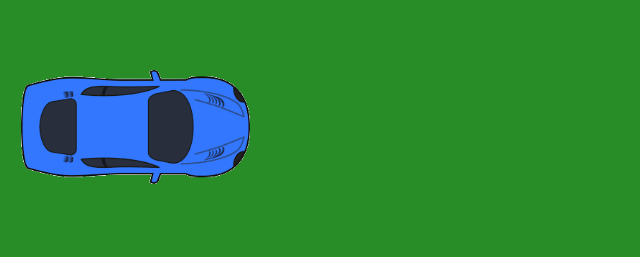
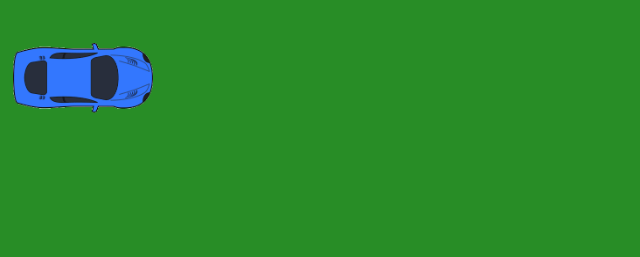
Before and after one commit to AndyPark20/driving-game, a website: page Index.html in a window 1280 px wide. Shown: the whole page, without its empty margins (0-640 px from the left). Drawn offline with Linux system fonts and the light colour scheme.

Commit message:
revised image width and padding to pixels from percent to eliminate shrinkage towards the end of the screen.

```diff
--- a/style.css
+++ b/style.css
@@ -9,9 +9,9 @@ body {
 }
 
 img {
-  width: 80%;
+  width:150px;
   transition: all 0.3s ease;
-  padding: 4%;
+  padding: 5px;
 }
 
 .container {
```
